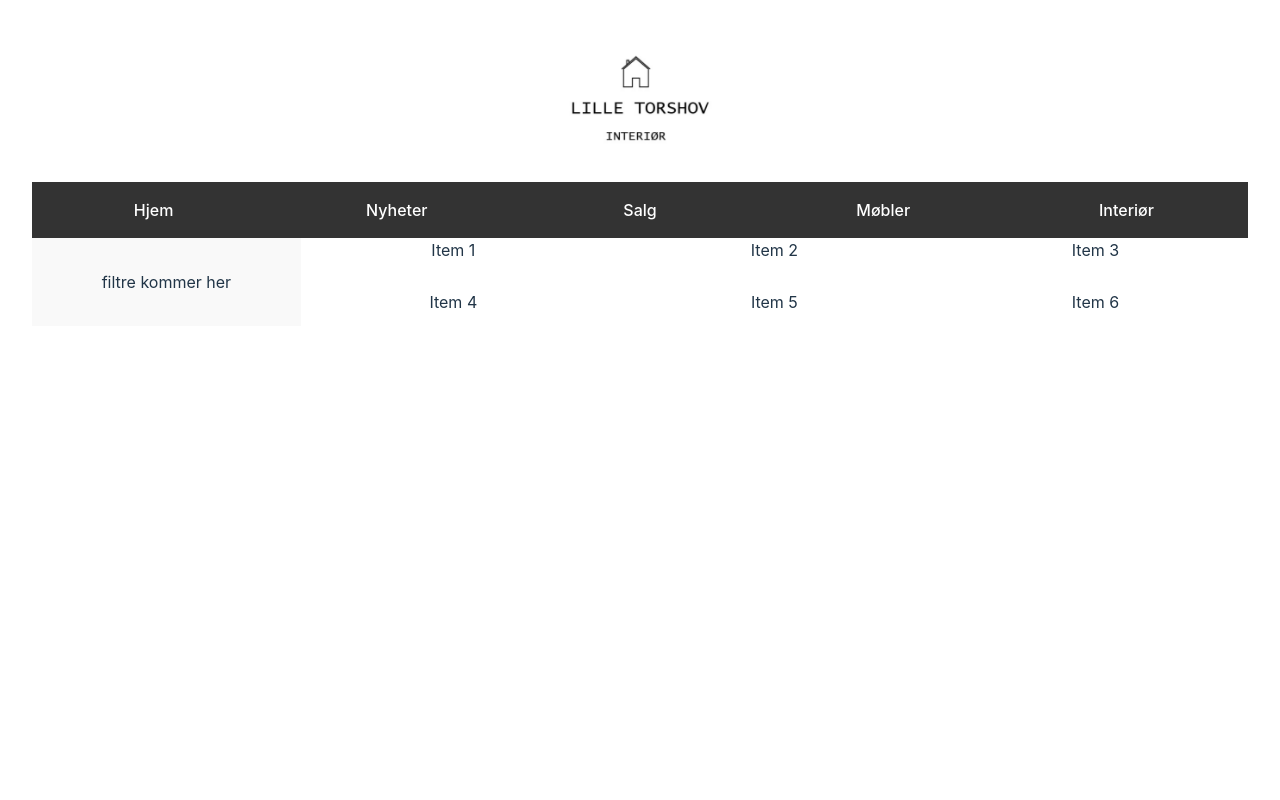
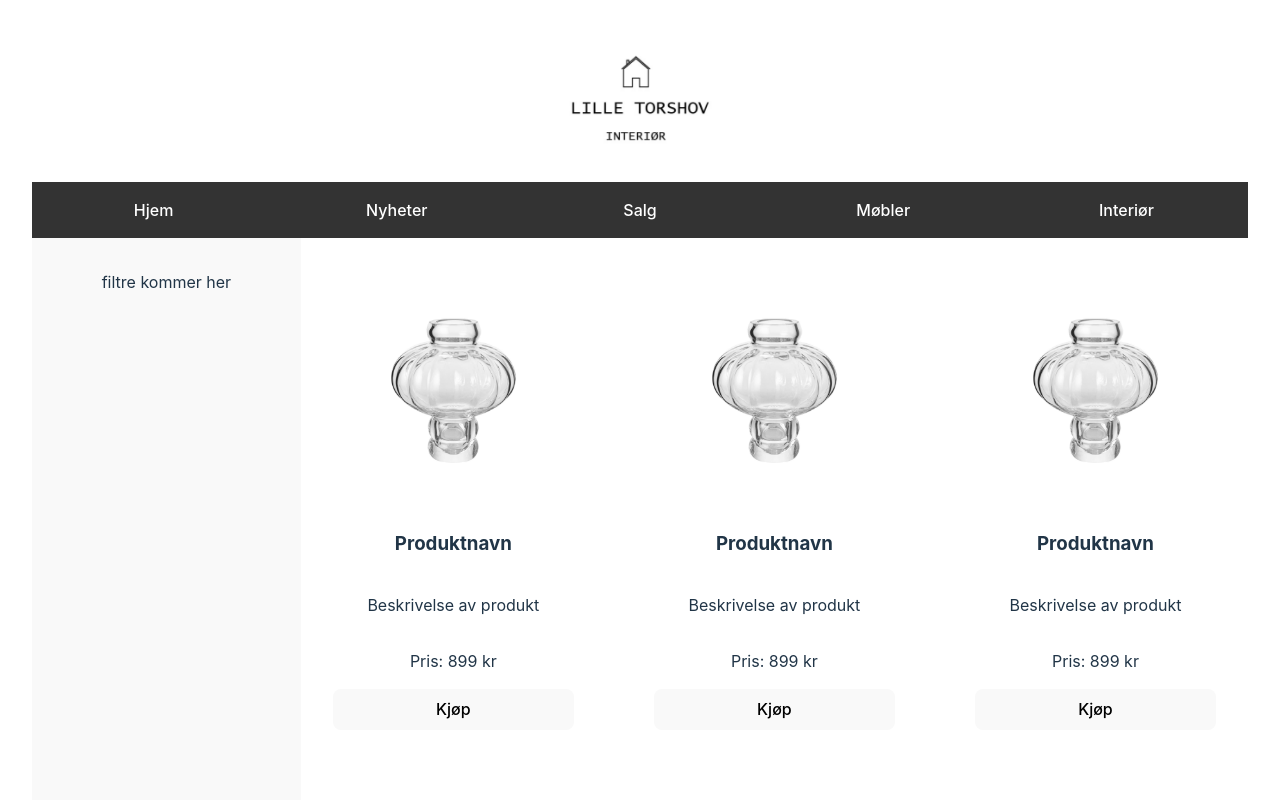
Before and after one commit to ingrirbo/my-vite-project, a React (Vite) app in the folder my-app/: page /interior in a window 1280 px wide. Shown: the top 800 px of the page. Built offline with nearby package versions, Linux system fonts and the light colour scheme.

Commit message:
produktkort med styling skall

```diff
--- a/my-app/src/components/Katalog.css
+++ b/my-app/src/components/Katalog.css
@@ -15,4 +15,22 @@
     display: grid;
     grid-template-columns: repeat(3, 1fr);
     grid-gap: 1rem;
+}
+
+.produktkort {
+    margin: 1em;
+    padding: 1em;
+    display: flex;
+    flex-direction: column;
+}
+
+.produktkort:hover {
+    background-color: #f9f9f9;
+    transform: scale(1.05);
+    transition: background-color 0.3s, transform 0.3s;
+}
+
+img {
+    max-width: 100%;
+    max-height: 100%;
   }
--- a/my-app/src/components/Katalog.tsx
+++ b/my-app/src/components/Katalog.tsx
@@ -1,4 +1,6 @@
 import './Katalog.css';
+import Produktkort from './Produktkort';
+import vase from "../images/produkter/vase.jpg"
 
 export default function Katalog() {
     return (
@@ -7,12 +9,12 @@ export default function Katalog() {
                 <p>filtre kommer her</p>
             </div>
             <div className="grid-container">
-                <div className="grid-item">Item 1</div>
-                <div className="grid-item">Item 2</div>
-                <div className="grid-item">Item 3</div>
-                <div className="grid-item">Item 4</div>
-                <div className="grid-item">Item 5</div>
-                <div className="grid-item">Item 6</div>
+                <Produktkort bildeUrl={vase} produktNavn="Produktnavn" beskrivelse="Beskrivelse av produkt" pris={899} />
+                <Produktkort bildeUrl={vase} produktNavn="Produktnavn" beskrivelse="Beskrivelse av produkt" pris={899} />
+                <Produktkort bildeUrl={vase} produktNavn="Produktnavn" beskrivelse="Beskrivelse av produkt" pris={899} />
+                <Produktkort bildeUrl={vase} produktNavn="Produktnavn" beskrivelse="Beskrivelse av produkt" pris={899} />
+                <Produktkort bildeUrl={vase} produktNavn="Produktnavn" beskrivelse="Beskrivelse av produkt" pris={899} />
+                <Produktkort bildeUrl={vase} produktNavn="Produktnavn" beskrivelse="Beskrivelse av produkt" pris={899} />
             </div>
         </div>
     )
--- /dev/null
+++ b/my-app/src/components/Produktkort.tsx
@@ -0,0 +1,20 @@
+import './Katalog.css';
+
+interface ProduktkortProps {
+    bildeUrl: string;
+    produktNavn: string;
+    beskrivelse: string;
+    pris: number;
+}
+
+export default function Produktkort({ bildeUrl, produktNavn, beskrivelse, pris }: ProduktkortProps) {
+    return (
+        <div className="produktkort">
+            <img src={bildeUrl} alt="Produktbilde"/>
+            <h3>{produktNavn}</h3>
+            <p>{beskrivelse}</p>
+            <p>Pris: {pris} kr</p>
+            <button>Kjøp</button>
+        </div>
+    )
+}
```
Also changed, not shown: my-app/src/images/produkter/vase.jpg (added).
